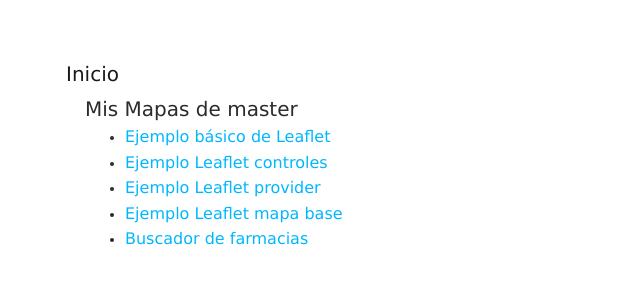
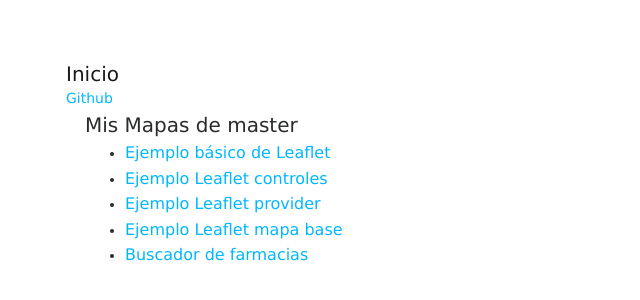
Before and after one commit to rmluc/geoweb, a plain HTML site: page index.html in a window 1280 px wide. Shown: the whole page, without its empty margins (0-640 px from the left). Drawn offline with nearby package versions, Linux system fonts and the light colour scheme; a script that the page names is missing.

Commit message:
add link github

```diff
--- a/index.html
+++ b/index.html
@@ -28,6 +28,7 @@
     <a target="_self" class="navbar-brand" href="index.html">
       Inicio
     </a>
+    <a target="_blank" href="https://github.com/rmluc/geoweb">Github</a>
   </nav>
   <div class="container">
     <h5>Mis Mapas de master</h5>
```
